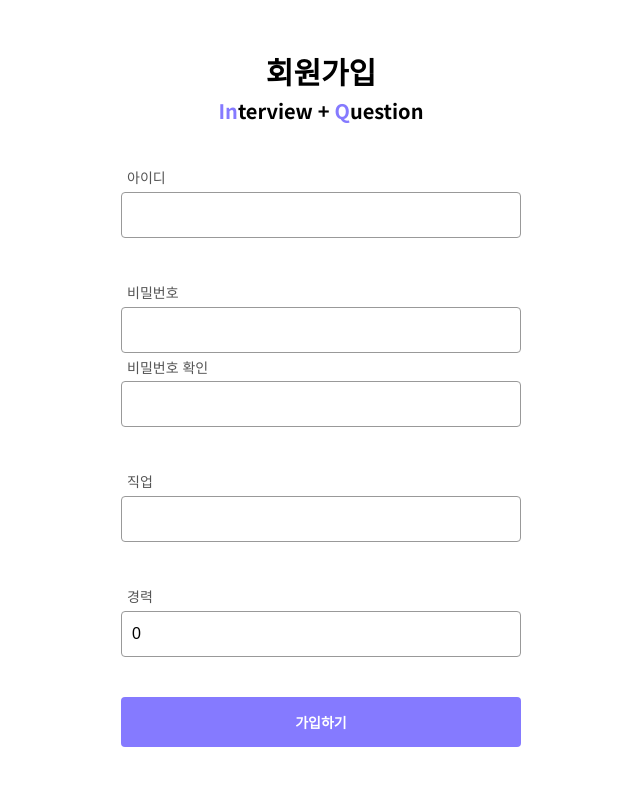
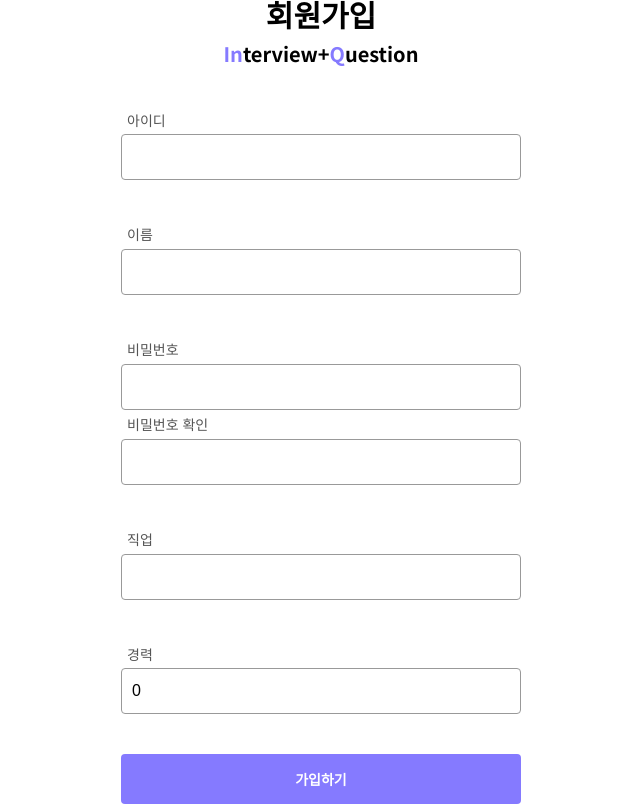
Before and after one commit to DSM-InQ/InQ-Frontend, a Next.js app: page /signup in a window 1280 px wide. Shown: the whole page, without its empty margins (319-959 px from the left). Built offline with nearby package versions, Linux system fonts and the light colour scheme.

Commit message:
fix: 회원가입 페이지 퍼블리싱

```diff
--- a/src/components/element/signup/index.tsx
+++ b/src/components/element/signup/index.tsx
@@ -1,19 +1,21 @@
 'use client';
 import React from 'react';
-import { useForm } from '../../../hooks/useForm';
-import { color } from '../../../styles/theme';
+import { useForm } from '@/hooks/useForm';
+import { color } from '@/styles/theme';
 import styled from 'styled-components';
 import { Input } from '../common/input';
 import Button from '../common/button';
+import { Stack } from '../common/stack';
 
 export default function SignUp() {
     const { form: signForm, handleChange: signFormChange } = useForm({
         id: '',
+        userName: '',
         password: '',
         job: '',
         career: 0,
     });
-    const { id, password, job, career } = signForm;
+    const { id, userName, password, job, career } = signForm;
 
     return (
         <Container>
@@ -21,7 +23,7 @@ export default function SignUp() {
                 <Header>
                     <Title>회원가입</Title>
                     <Description>
-                        <Highlight>In</Highlight>terview<div style={{ margin: '0 5px 0 5px' }}>+</div>
+                        <Highlight>In</Highlight>terview<Stack margin={[0, 5, 0, 5]}>+</Stack>
                         <Highlight>Q</Highlight>uestion
                     </Description>
                 </Header>
@@ -29,20 +31,20 @@ export default function SignUp() {
                 <InputWrapper>
                     <Input label="아이디" name="id" value={id} onChange={signFormChange} />
 
-                    <div style={{ width: '100%' }}>
+                    <Input label="이름" name="userName" value={userName} onChange={signFormChange} />
+
+                    <Stack direction="column" width={100}>
                         <Input label="비밀번호" name="password" value={password} onChange={signFormChange} />
 
                         <Input label="비밀번호 확인" name="password" value={password} onChange={signFormChange} />
-                    </div>
+                    </Stack>
 
                     <Input label="직업" name="job" value={job} onChange={signFormChange} />
 
                     <Input label="경력" name="career" value={career} onChange={signFormChange} />
                 </InputWrapper>
 
-                <Button onClick={() => {}} margin={[0, 0, 0, 0]}>
-                    가입하기
-                </Button>
+                <Button onClick={() => {}}>가입하기</Button>
             </Wrapper>
         </Container>
     );
```
